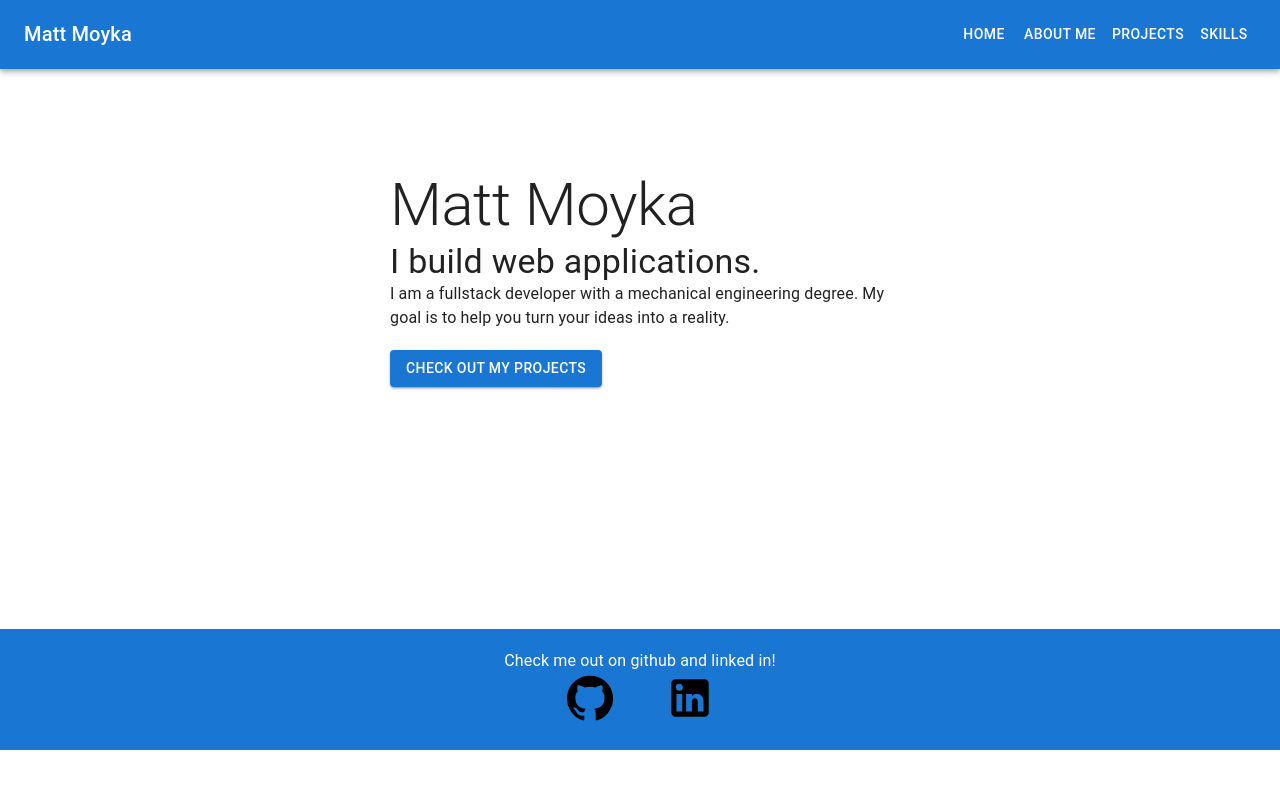
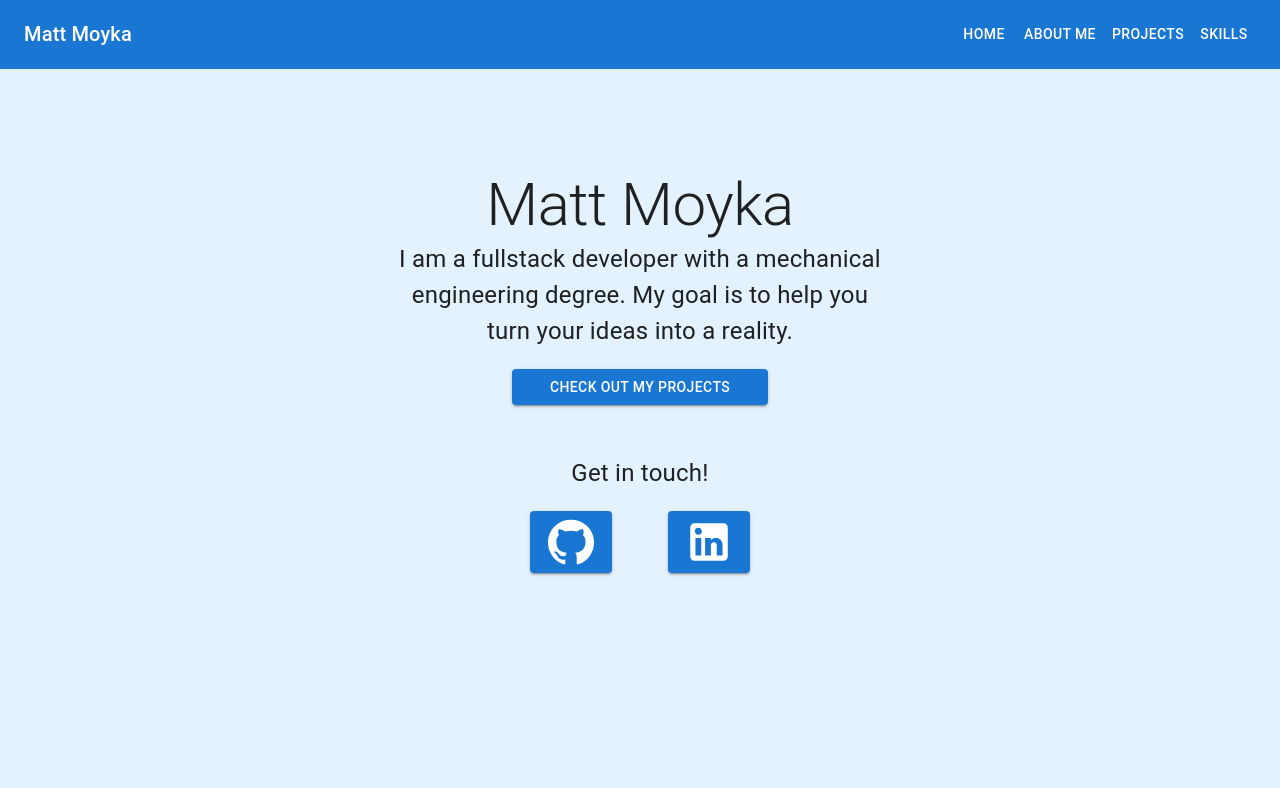
Before and after one commit to MattMoyka/PortfolioWebsite, a React (Create React App) app in the folder client-v2/: page / in a window 1280 px wide. Shown: the top 788 px of the page. Built offline with nearby package versions, Linux system fonts and the light colour scheme.

Commit message:
updated the landing page

```diff
--- a/client-v2/src/layout/Layout.jsx
+++ b/client-v2/src/layout/Layout.jsx
@@ -7,7 +7,6 @@ export default function Layout(props) {
       <Navbar />
       {props.children}
 
-      <Footer />
 
     </div>
   )
--- a/client-v2/src/screens/Landing.jsx
+++ b/client-v2/src/screens/Landing.jsx
@@ -2,23 +2,36 @@ import Box from '@mui/material/Box';
 import Typography from '@mui/material/Typography';
 import { Button } from '@mui/material';
 import { useHistory } from 'react-router';
+import GitHubIcon from '@mui/icons-material/GitHub';
+import LinkedInIcon from '@mui/icons-material/LinkedIn';
+
+
 
 export default function Landing() {
   const history = useHistory()
   return (
-    <Box sx={{ width: { xs: '60vw', sm: '100vw' }, maxWidth: 500, textAlign: 'left', margin: '100px auto', height: '45vh' }}>
-      <Typography variant='h2' >
+    <Box sx={{ height: '110vh', width: '100vw', position: 'absolute', top: '-10', backgroundColor: '#e3f2fd' }}>
+      <Box sx={{ width: { xs: '60vw', sm: '100vw' }, maxWidth: 500, textAlign: 'center', margin: '100px auto', height: '45vh' }}>
+        <Typography variant='h2'  >
           Matt Moyka
         </Typography>
-      <Typography variant='h4'>
-        I build web applications.
-      </Typography>
-      <Typography variant='body1'>
+        <Typography variant='body1' sx={{ fontSize: '1.5rem' }}>
           I am a fullstack developer with a mechanical engineering degree. My goal is to help you turn your ideas into a reality.
         </Typography>
+        <Box sx={{ display: 'flex', flexDirection: 'column', width: { xs: '30vw', md: '20vw' }, margin: '0 auto' }}>
           <Button color='primary' onClick={() => (history.push('/Projects'))} variant='contained' sx={{ mt: '20px' }}>
             Check out my projects
           </Button>
+          <Typography sx={{ marginTop: '50px', fontSize: '1.5rem' }}>Get in touch!</Typography>
+          <Box sx={{ display: 'flex', width: { xs: '30vw', md: '20vw' }, gap: '20px', justifyContent: 'space-around' }}>
+            <a href='https://github.com/MattMoyka' target='_blank' rel="noreferrer" style={{ color: 'black' }}><Button color='primary' variant='contained' sx={{ mt: '20px' }}>
+              <GitHubIcon sx={{ fontSize: '50px' }} />
+            </Button></a>
+            <a href='https://www.linkedin.com/in/matthew-moyka-952651111/' target='_blank' rel="noreferrer" style={{ color: 'black' }}><Button color='primary' variant='contained' sx={{ mt: '20px' }}>
+              <LinkedInIcon sx={{ fontSize: '50px' }} />
+            </Button></a></Box>
+        </Box>
+      </Box>
     </Box>
 
   )
```
Lines whose indentation alone changed are shown as unchanged.
